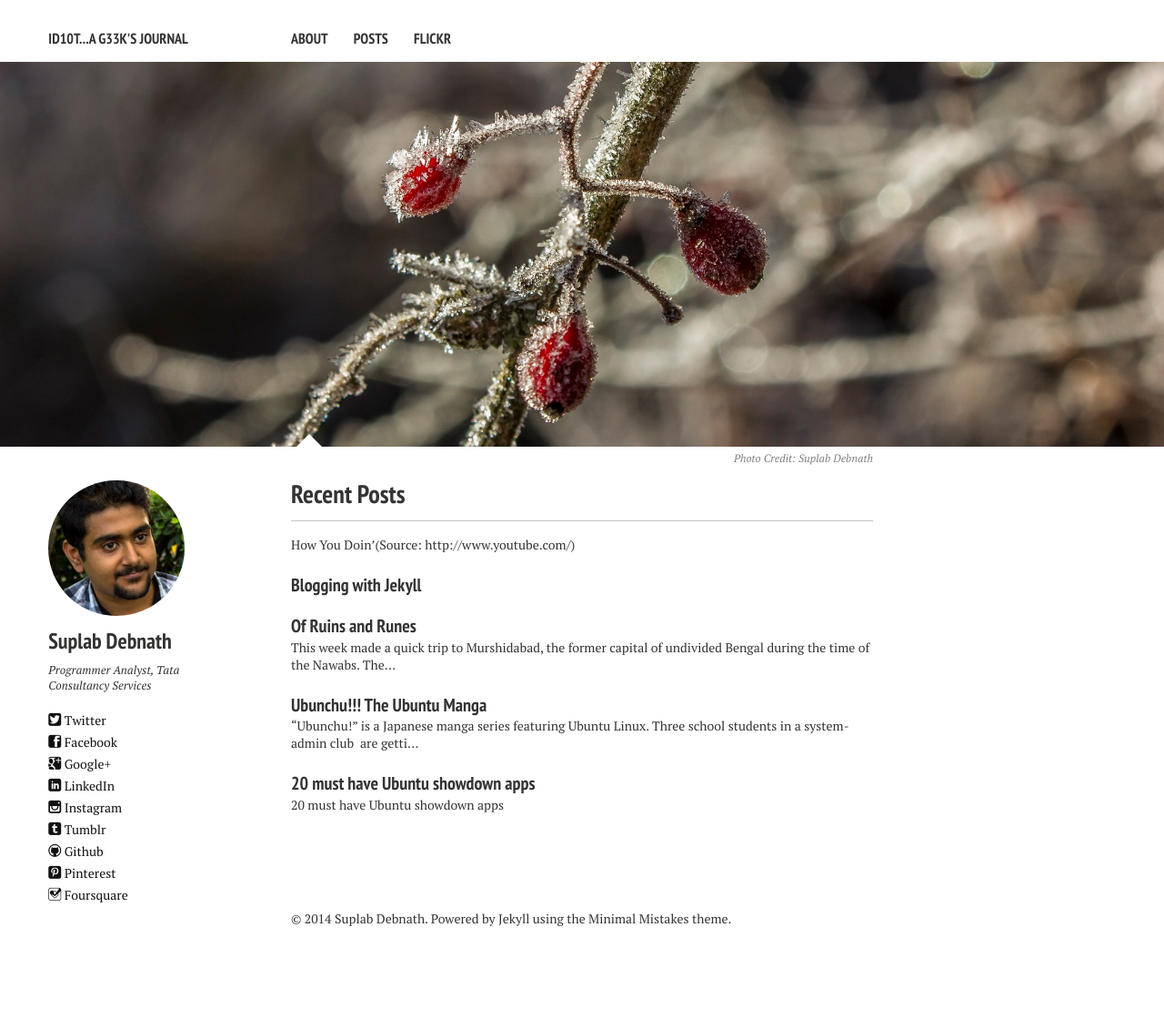
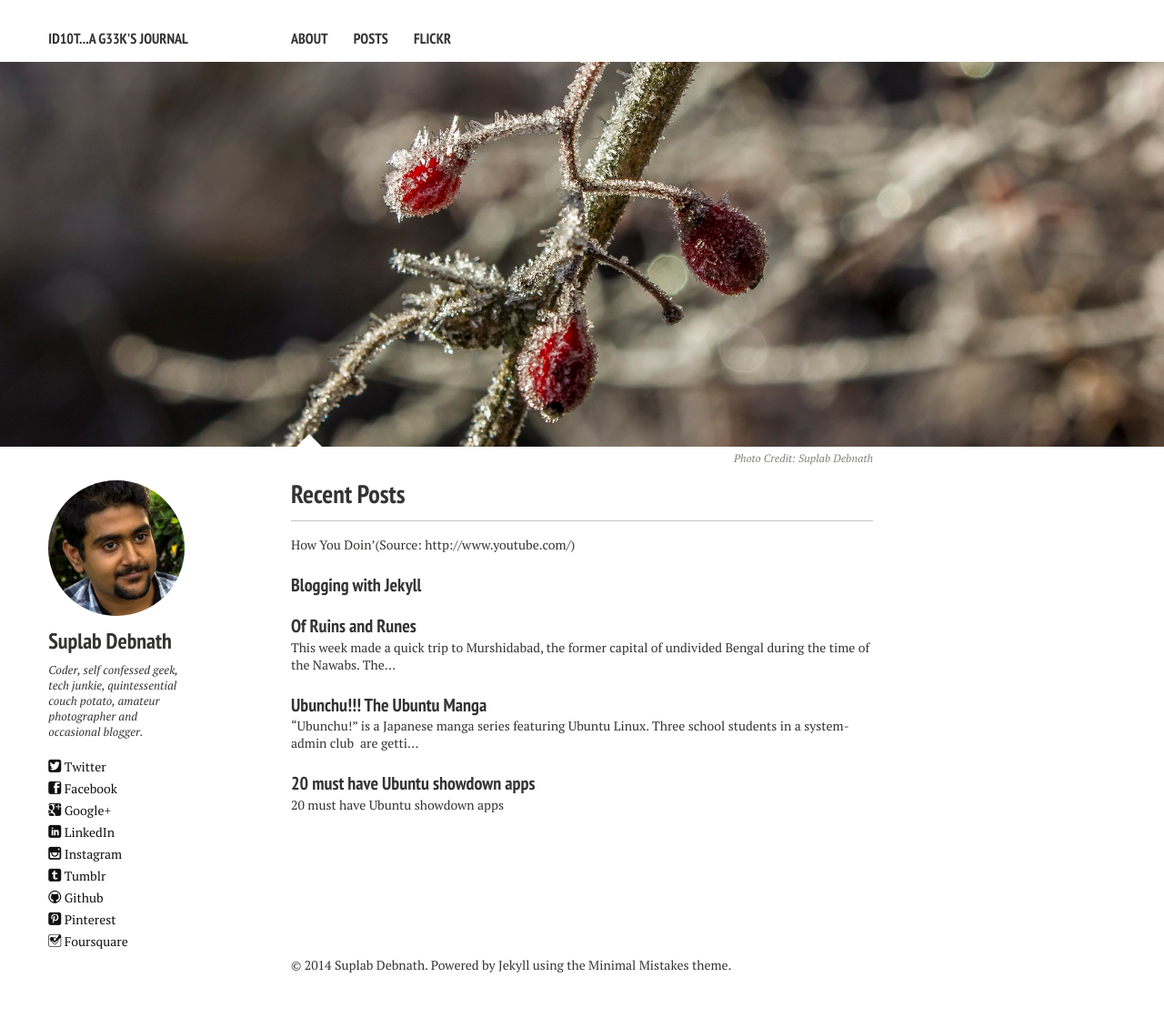
Before and after one commit to suplab/suplab.github.com, a Jekyll site: the page built from index.md, in a window 1280 px wide. Shown: the whole page at 91% size. Built offline with Jekyll 4.4.1, drawn with Linux system fonts in a browser that asks for light colours; nearby versions of some CDN libraries; before the commit the page ends 1068 px from its top, so only the background shows below that.

Commit message:
Update _config.yml

```diff
--- a/_config.yml
+++ b/_config.yml
@@ -8,7 +8,7 @@ disqus_shortname: eediot
 owner:
   name:           Suplab Debnath
   avatar:         bio-photo.jpg
-  bio:            "Programmer Analyst, Tata Consultancy Services"
+  bio:            "Coder, self confessed geek, tech junkie, quintessential couch potato, amateur photographer and occasional blogger."
   email:          beingsuplab@gmail.com
   # Social networking links are used in author-bio sidebar. Update and remove as you like.
   twitter: beingsuplab
```
